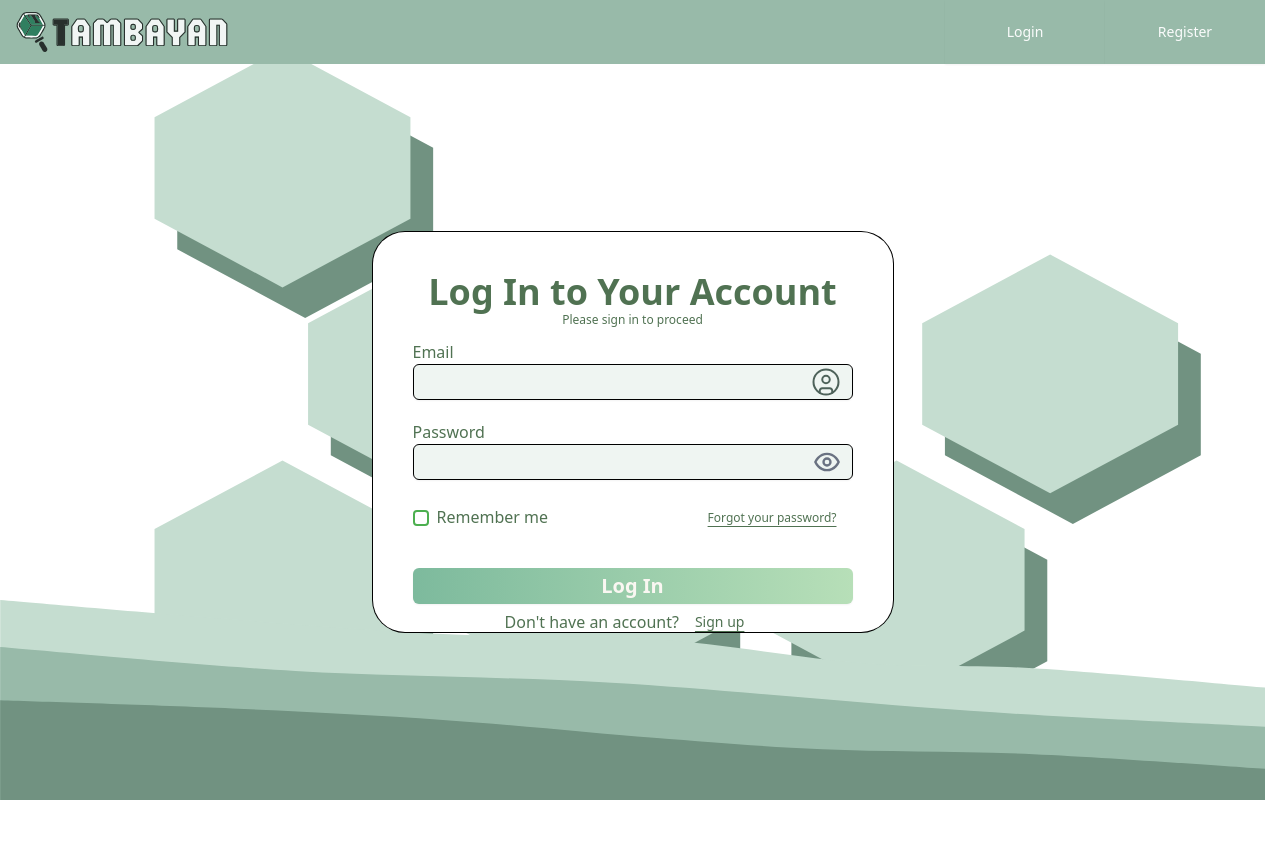
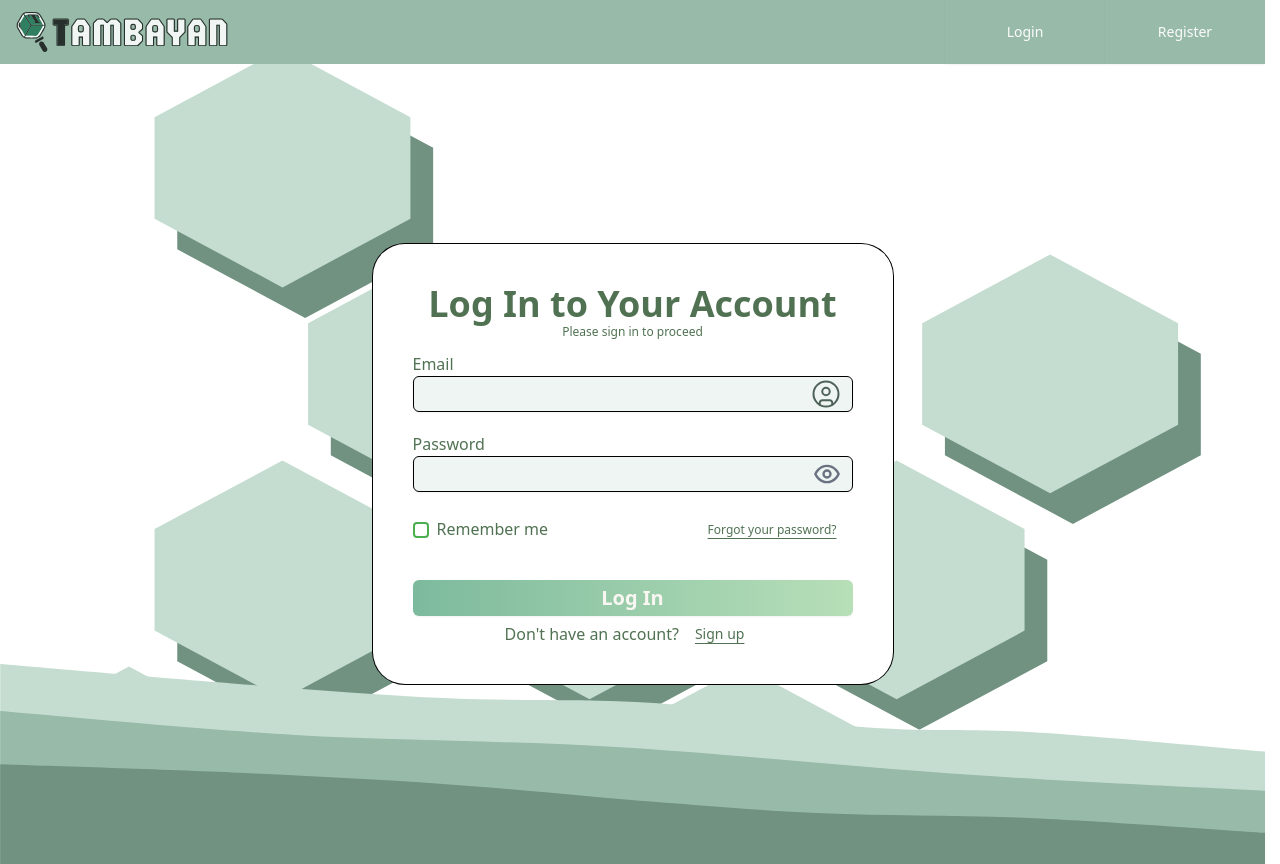
Before and after one commit to kemdav/Tambayan, a Next.js app: page /login in a window 1280 px wide. Before the commit the page ends 800 px from the top, so only its background shows below. Built offline with nearby package versions, Linux system fonts and the light colour scheme.

Commit message:
feat: enhanced login UI

```diff
--- a/src/app/(auth)/(authentication)/login/page.tsx
+++ b/src/app/(auth)/(authentication)/login/page.tsx
@@ -31,7 +31,8 @@ export default function LoginPage() {
   };
 
   return (
-    <div className="flex items-center justify-center">
+    <div className="min-h-screen flex items-center justify-center bg-transparent">
+      <div className="flex items-center justify-center w-full">
         <AuthLoginCard
           email={email}
           password={password}
@@ -41,11 +42,11 @@ export default function LoginPage() {
           onEmailChange={e => setEmail(e.target.value)}
           onPasswordChange={e => setPassword(e.target.value)}
           onRememberMeChange={e => setRememberMe(e.target.checked)}
-        // Here we pass our corrected handleLogin function
           onSubmit={handleLogin}
           onForgotPassword={() => router.push("/forgot-password")}
           onSignUp={() => router.push("/register")}
         />
       </div>
+    </div>
   );
 }
--- a/src/app/(auth)/forgot-password/page.tsx
+++ b/src/app/(auth)/forgot-password/page.tsx
@@ -1,6 +1,6 @@
 "use client";
 import AuthEnterEmailCard from "@/app/components/ui/auth-page-ui/auth-enter-email-card";
-import { supabase } from "@/lib/supabase/client";
+import { createClient } from "@/lib/supabase/client";
 import { useState } from "react";
 import { useRouter } from "next/navigation";
 
@@ -13,6 +13,7 @@ export default function ForgotPasswordPage() {
   const handleReset = async () => {
     setLoading(true);
     setError(null);
+    const supabase = createClient();
     const { error } = await supabase.auth.resetPasswordForEmail(email);
     setLoading(false);
     if (error) {
--- a/src/app/components/ui/auth-page-ui/auth-login-card.tsx
+++ b/src/app/components/ui/auth-page-ui/auth-login-card.tsx
@@ -1,4 +1,3 @@
-
 "use client";
 
 import { Button } from "@/app/components/ui/general/button";
@@ -36,7 +35,7 @@ export default function AuthLoginCard({
   onSignUp,
 }: AuthLoginCardProps) {
   return (
-    <div className="card w-100 md:w-130 lg:w-130 h-100">
+    <div className="card w-100 md:w-130 lg:w-130 h-110">
       <div className="flex flex-col justify-center items-center">
         <h1 className="responsiveCardHeading text-center">
           Log In to Your Account
```
Lines whose indentation alone changed are shown as unchanged.
